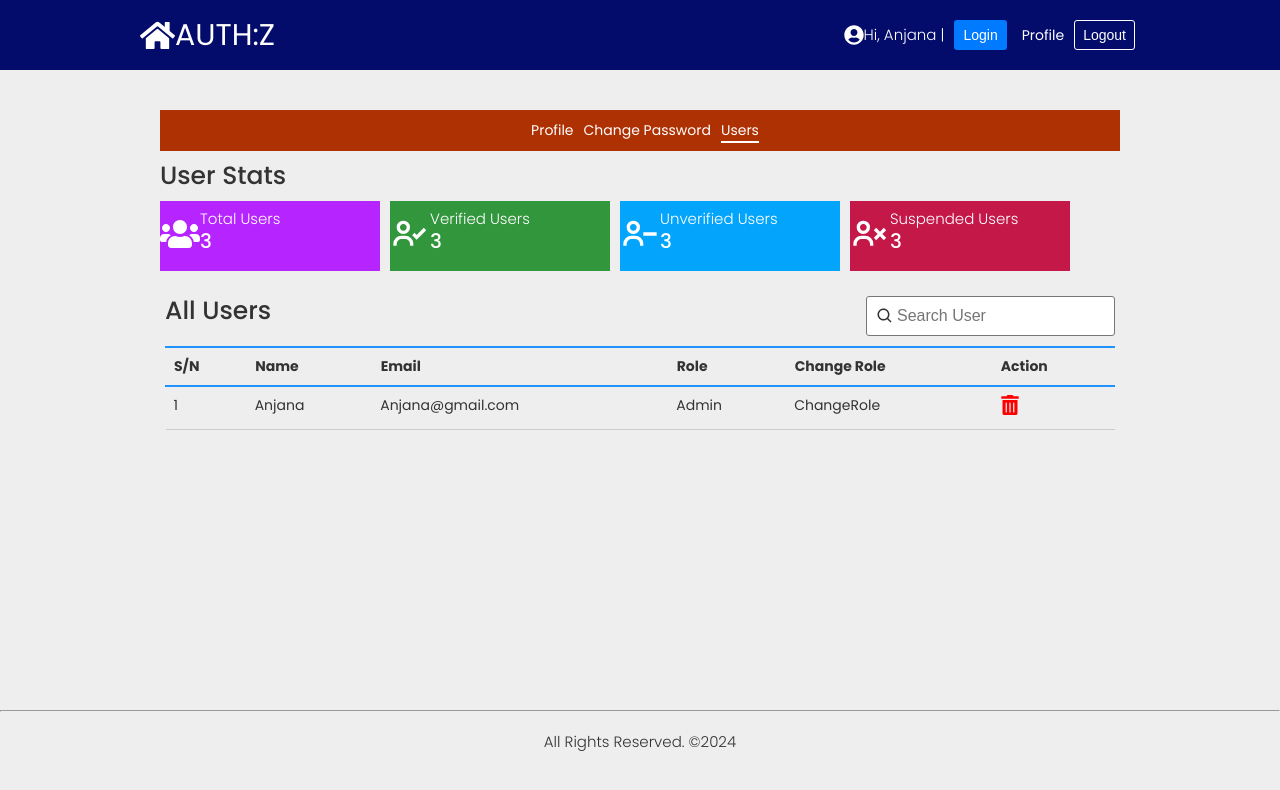
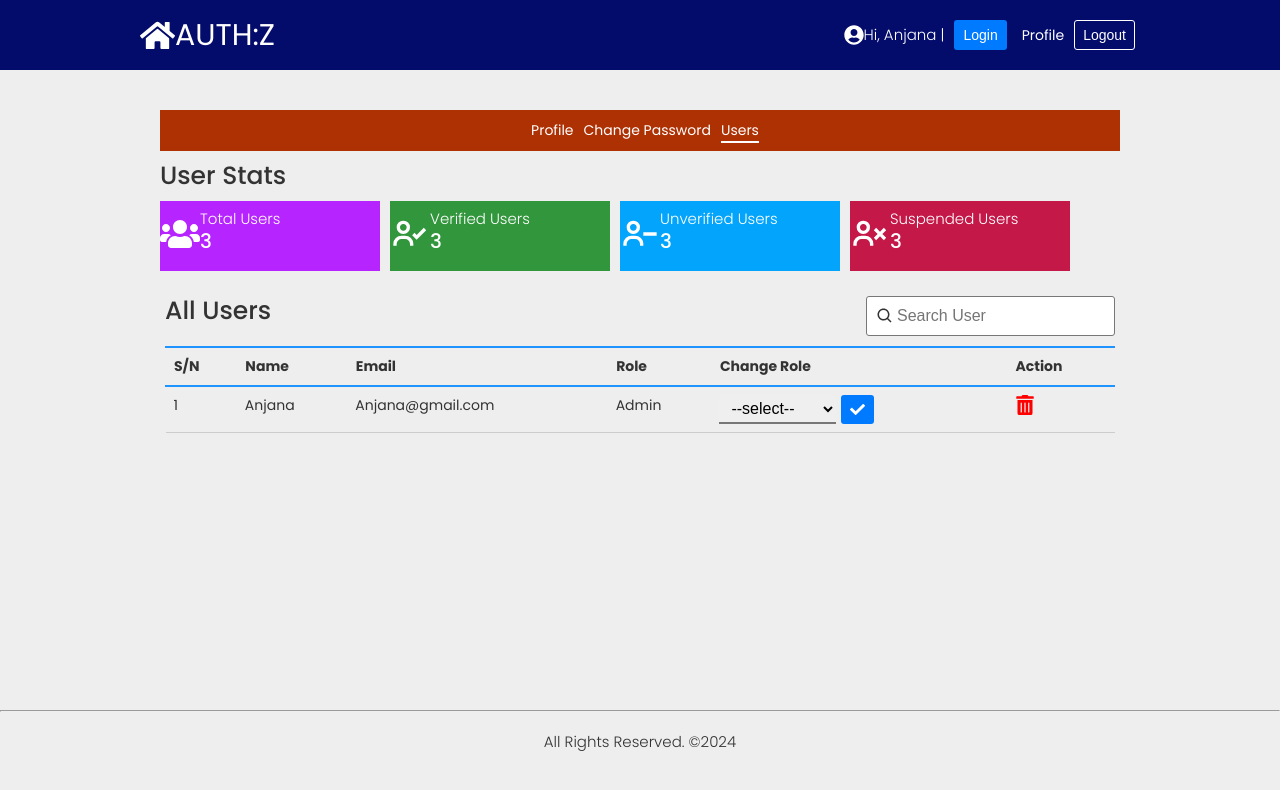
Before and after one commit to AnjanaTinush/Authentication-Mern, a React (Create React App) app in the folder frontend/: page /users in a window 1280 px wide. Shown: the top 790 px of the page. Built offline with nearby package versions, Linux system fonts and the light colour scheme.

Commit message:
create loader

```diff
--- a/frontend/public/index.html
+++ b/frontend/public/index.html
@@ -10,34 +10,16 @@
       content="Web site created using create-react-app"
     />
     <link rel="apple-touch-icon" href="%PUBLIC_URL%/logo192.png" />
-    <!--
-      manifest.json provides metadata used when your web app is installed on a
-      user's mobile device or desktop. See https://developers.google.com/web/fundamentals/web-app-manifest/
-    -->
+
     <link rel="manifest" href="%PUBLIC_URL%/manifest.json" />
-    <!--
-      Notice the use of %PUBLIC_URL% in the tags above.
-      It will be replaced with the URL of the `public` folder during the build.
-      Only files inside the `public` folder can be referenced from the HTML.
 
-      Unlike "/favicon.ico" or "favicon.ico", "%PUBLIC_URL%/favicon.ico" will
-      work correctly both with client-side routing and a non-root public URL.
-      Learn how to configure a non-root public URL by running `npm run build`.
-    -->
     <title>React App</title>
   </head>
   <body>
     <noscript>You need to enable JavaScript to run this app.</noscript>
+    <div id="loader"></div>
     <div id="root"></div>
-    <!--
-      This HTML file is a template.
-      If you open it directly in the browser, you will see an empty page.
 
-      You can add webfonts, meta tags, or analytics to this file.
-      The build step will place the bundled scripts into the <body> tag.
 
-      To begin the development, run `npm start` or `yarn start`.
-      To create a production bundle, use `npm run build` or `yarn build`.
-    -->
   </body>
 </html>
--- a/frontend/src/App.js
+++ b/frontend/src/App.js
@@ -11,10 +11,13 @@ import Verify from './pages/auth/Verify';
 import ChangePassword from './pages/changePassword/ChangePassword';
 import UserList from './pages/userList/UserList';
 
+
 function App() {
   return (
    <>
+
    <BrowserRouter>
+
    <Routes>
    <Route path="/" element={ <Layout> <Home/> </Layout>}/>
    <Route path="/login" element={  <Login/> }/>
--- /dev/null
+++ b/frontend/src/components/changeRole/ChangeRole.js
@@ -0,0 +1,28 @@
+import React, { useState } from 'react'
+import { FaCheck } from 'react-icons/fa'
+
+const ChangeRole = () => {
+    const [userRole,setUserRole]=useState("")
+  return (
+    <div className='sort'>
+        <form className='--flex-start'>
+            <select
+            value={userRole}
+            onChange={(e) => setUserRole(e.target.value)}
+            >
+           <option value=''>--select--</option>
+           <option value='subscribs'>Subscriber</option>
+           <option value='author'>Author</option>
+           <option value='admin'>Admin</option>
+           <option value='suspended'>Suspended</option>
+            </select>
+            <button className='--btn --btn-primary'>
+                <FaCheck size={15}/>
+            </button>
+        </form>
+
+    </div>
+  )
+}
+
+export default ChangeRole
--- a/frontend/src/pages/userList/UserList.js
+++ b/frontend/src/pages/userList/UserList.js
@@ -4,6 +4,7 @@ import PageMenu from '../../components/pageMenu/PageMenu'
 import UserStats from '../../components/userStats/UserStats'
 import Search from '../../components/search/Search'
 import { FaTrashAlt } from 'react-icons/fa'
+import ChangeRole from '../../components/changeRole/ChangeRole'
 
 const UserList = () => {
   return (
@@ -43,7 +44,7 @@ const UserList = () => {
                     <td>Anjana@gmail.com</td>
                     <td>Admin</td>
                     <td>
-                        ChangeRole
+                       <ChangeRole/>
                     </td>
                     <td>
                         <span>
```
Also changed, not shown: frontend/src/components/loader/Loader.js (added, +25 -0 lines), frontend/src/components/loader/Loader.scss (added, +16 -0 lines).
